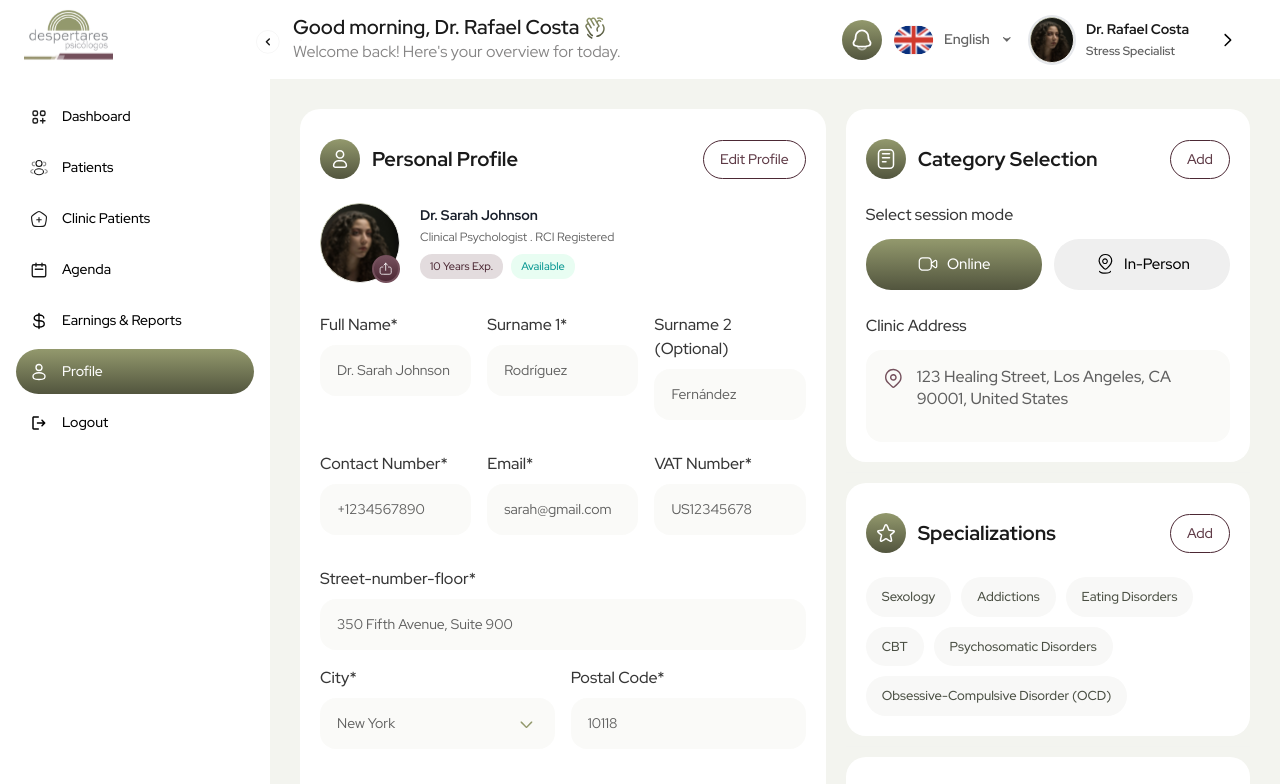
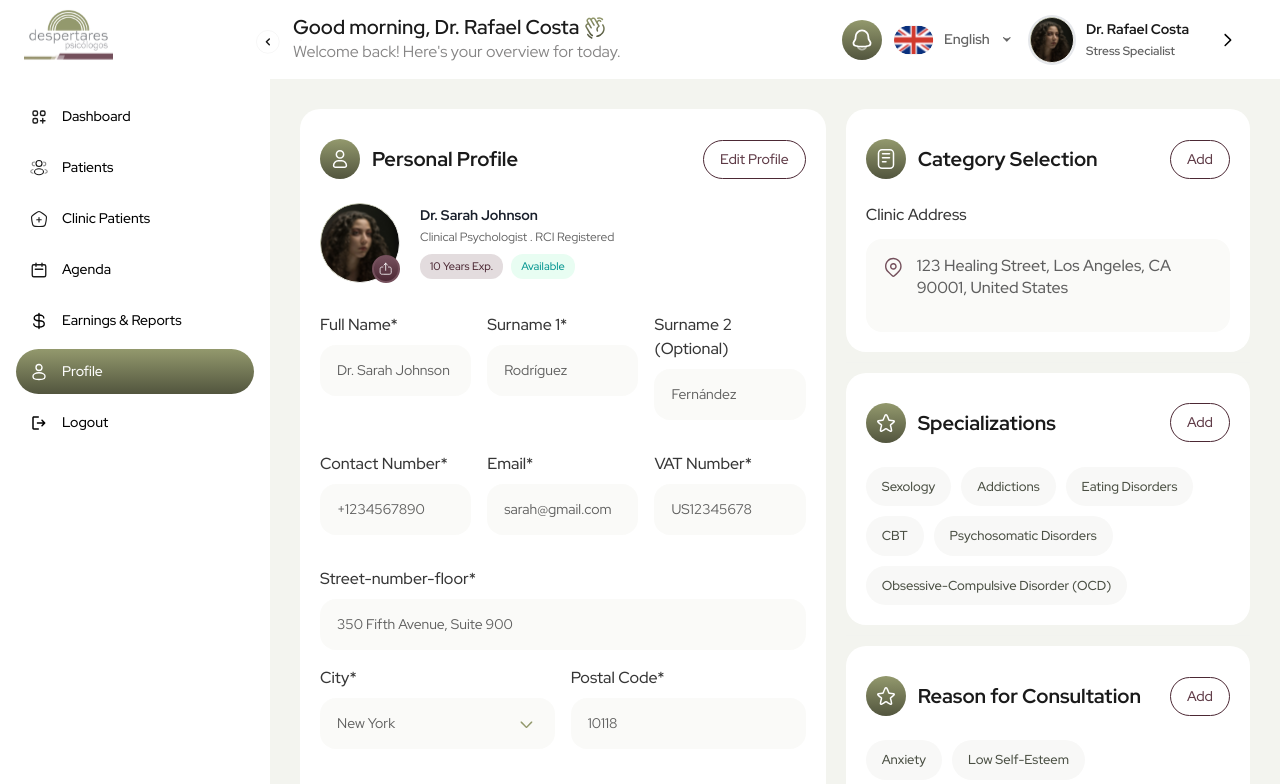
Before and after one commit to ojha-codes23/onyba, a Next.js app: page /personal-profile in a window 1280 px wide. Shown: the top 784 px of the page. Built offline with nearby package versions, Linux system fonts and the light colour scheme.

Commit message:
today Changes

```diff
--- a/src/app/personal-profile/PersonalProfile.tsx
+++ b/src/app/personal-profile/PersonalProfile.tsx
@@ -313,12 +313,26 @@ const PersonalProfile = () => {
                                 <button className="onyba-prof-btn-action" onClick={() => setSelectSession(!selectSession)}>Add</button>
                             </div>
 
-                            <p className="onyba-prof-sub-title-text">Select session mode</p>
-                            <div className="onyba-prof-mode-toggle-row">
-                                <button className="onyba-prof-btn-mode onyba-prof-btn-mode--active"><img src="images/online-icon.svg" alt="" />Online</button>
-                                <button className="onyba-prof-btn-mode onyba-prof-btn-mode--inactive"><img src="images/hugeicons_location-05.svg" alt="" /> In-Person</button>
-                            </div>
-
+                            {selectSession && (
+                                <>
+                                    <p className="onyba-prof-sub-title-text">Select session mode</p>
+                                    <div className="onyba-prof-mode-toggle-row">
+                                        <button className={`onyba-prof-btn-mode ${selectedModes.includes("Online")
+                                                ? "onyba-prof-btn-mode--active"
+                                                : "onyba-prof-btn-mode--inactive"
+                                            }`}
+                                            onClick={() => handleModeToggle("Online")}>
+                                            <img src="images/online-icon.svg" alt="" />Online</button>
+                                        <button className={`onyba-prof-btn-mode ${selectedModes.includes("In-Person")
+                                            ? "onyba-prof-btn-mode--active"
+                                            : "onyba-prof-btn-mode--inactive"
+                                            }`}
+                                            onClick={() => handleModeToggle("In-Person")}>
+                                            <img src="images/hugeicons_location-05.svg" alt="" /> In-Person</button>
+                                    </div>
+                                </>
+                            )
+                            }
                             <p className="onyba-prof-sub-title-text">Clinic Address</p>
                             <div className="onyba-prof-address-card">
                                 <span className="onyba-prof-pin"><img src="images/location-profile-icon.svg" alt="" /></span>
```
